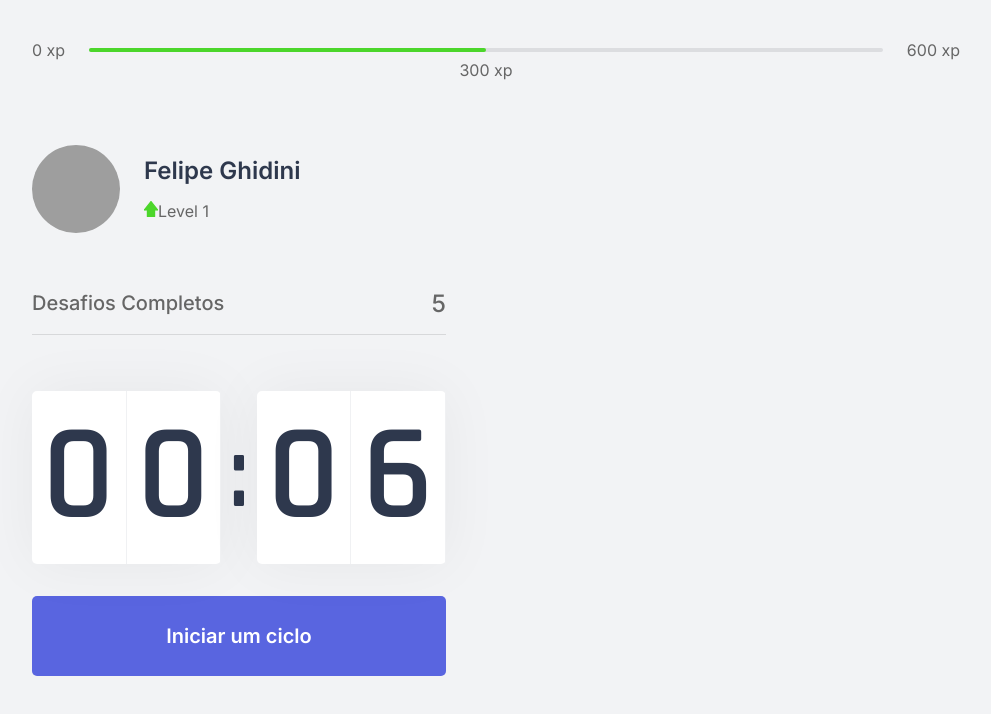
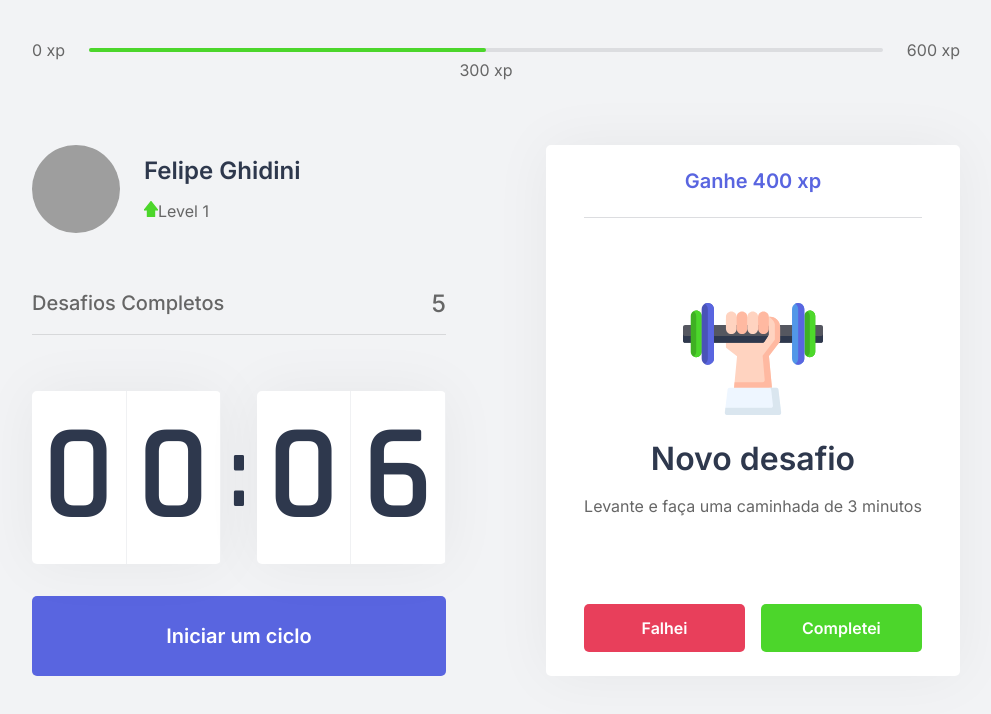
Before and after one commit to felipeghidini/Next-Level-Week--4, a Next.js app: page / in a window 1280 px wide. Shown: the top 714 px of the page, without its empty margins (144-1135 px from the left). Built offline with nearby package versions, Linux system fonts and the light colour scheme; grey boxes are pictures that could not be loaded.

Commit message:
Criado contexto de desafios

```diff
--- /dev/null
+++ b/src/components/ChallengeBox.tsx
@@ -0,0 +1,52 @@
+import styles from '../styles/components/ChallengeBox.module.css'
+import { useContext } from 'react';
+import { ChallengesContext } from '../contexts/ChallengesContext';
+
+export function ChallengeBox() {
+    const contextData = useContext(ChallengesContext);
+
+    console.log(contextData)
+
+    const hasActiveChallenge = true;
+
+    return (
+        <div className={styles.challengeBoxContainer}>
+            { hasActiveChallenge ? (
+                <div className={styles.challengeActive}>
+                    <header>Ganhe 400 xp</header>
+
+                    <main>
+                        <img src="icons/body.svg" />
+                        <strong>Novo desafio</strong>
+                        <p>Levante e faça uma caminhada de 3 minutos</p>
+                    </main>
+
+                    <footer>
+                        <button
+                         type="button"
+                         className={styles.challengeFailedButton}
+                        >
+                            Falhei
+                        </button>
+                        <button
+                         type="button"
+                         className={styles.challengeSucceededButton}
+                        >
+                            Completei
+                        </button>
+                    </footer>
+                </div>
+            ) : (
+
+                <div className={styles.challengeNotActive}>
+                <strong>Finalize um ciclo para receber um desafio</strong>
+                <p>
+                    <img src="icons/level-up.svg" alt="Level Up"/>
+                    Avance de level completando desafios.
+                </p>
+            </div>
+            )}
+
+        </div>
+    )
+}
--- a/src/components/Countdown.tsx
+++ b/src/components/Countdown.tsx
@@ -1,9 +1,13 @@
 import styles from '../styles/components/Countdown.module.css';
-import { useState, useEffect } from 'react';
+import { useState, useEffect, useContext } from 'react';
+import { ChallengesContext } from '../contexts/ChallengesContext';
 
 let countdownTimeout: NodeJS.Timeout;
 
 export function Countdown() {
+    const { startNewChallenge } = useContext(ChallengesContext);
+
+
     const [time, setTime] = useState(0.1 * 60);
     const [isActive, setIsActive] = useState(false);
     const [hasFinished, setHasFinished] = useState(false);
@@ -32,6 +36,7 @@
         }else if (isActive && time === 0) {
             setHasFinished(true);
             setIsActive(false);
+            startNewChallenge();
         }
     }, [isActive, time]);
 
--- /dev/null
+++ b/src/contexts/ChallengesContext.tsx
@@ -0,0 +1,44 @@
+import { createContext, useState, ReactNode } from 'react';
+
+interface ChallengesContextData {
+    level: number;
+    currentExperience: number;
+    challengesCompleted: number;
+    levelUp: () => void;
+    startNewChallenge: () => void;
+}
+
+interface ChallengesProviderProps {
+    children: ReactNode;
+}
+
+export const ChallengesContext = createContext({} as ChallengesContextData);
+
+
+export function ChallengesProvider({ children }: ChallengesProviderProps) {
+    const [level, setLevel] = useState(1);
+    const [currentExperience, setCurrentExperience] = useState(0);
+    const [challengesCompleted, setChallengesCompletade] = useState(0);
+
+    function levelUp() {
+        setLevel(level + 1);
+    }
+
+    function startNewChallenge() {
+        console.log('New challenge');
+    }
+
+    return (
+        <ChallengesContext.Provider
+        value={{
+            level,
+            currentExperience,
+            challengesCompleted,
+            levelUp,
+            startNewChallenge
+            }}
+        >
+            {children}
+        </ChallengesContext.Provider>
+    );
+}
--- a/src/pages/_app.tsx
+++ b/src/pages/_app.tsx
@@ -1,9 +1,15 @@
 import React from 'react';
 import '../styles/global.css'
 
+import { ChallengesProvider } from '../contexts/ChallengesContext'
 
 function MyApp({ Component, pageProps }) {
-  return <Component {...pageProps} />
+  return (
+  <ChallengesProvider>
+   <Component {...pageProps} />
+   </ChallengesProvider>
+
+  )
 }
 
 export default MyApp
--- a/src/pages/index.tsx
+++ b/src/pages/index.tsx
@@ -1,9 +1,11 @@
 import Head from 'next/head'
+import styles from '../styles/pages/Home.module.css';
+
 import { ExperienceBar } from "../components/ExperienceBar";
 import { Profile } from '../components/Profile';
-import styles from '../styles/pages/Home.module.css';
 import { CompletedChallenges } from '../components/CompletedChallenges';
 import { Countdown } from '../components/Countdown';
+import { ChallengeBox } from '../components/ChallengeBox';
 
 
 export default function Home() {
@@ -22,6 +24,7 @@
             <Countdown />
          </div>
          <div>
+            <ChallengeBox />
 
          </div>
 
--- /dev/null
+++ b/src/styles/components/ChallengeBox.module.css
@@ -0,0 +1,103 @@
+.challengeBoxContainer {
+    height: 100%;
+
+    background: var(--white);
+    border-radius: 5px;
+    box-shadow: 0 0 60px rgba(0, 0, 0, 0.05);
+    padding: 1.5rem 2rem;
+    display: flex;
+    flex-direction: column;
+    align-items: center;
+    justify-content: center;
+    text-align: center;
+}
+
+.challengeNotActive {
+    display: flex;
+    flex-direction: column;
+    align-items: center;
+}
+
+.challengeNotActive strong {
+    font-size: 1.5rem;
+    font-weight: 500;
+    line-height: 1.4;
+}
+
+.challengeNotActive p {
+    display: flex;
+    flex-direction: column;
+    align-items: center;
+    line-height: 1.4;
+    max-width: 70%;
+    margin-top: 3rem;
+}
+
+.challengeNotActive p img {
+    margin-bottom: 1rem;
+}
+
+.challengeActive {
+    height: 100%;
+    display: flex;
+    flex-direction: column;
+}
+
+.challengeActive header {
+    color: var(--blue);
+    font-weight: 600;
+    font-size: 1.25rem;
+    padding: 0 2rem 1.5rem;
+    border-bottom: 1px solid var(--gray-line);
+}
+
+.challengeActive main{
+    flex: 1;
+    display: flex;
+    flex-direction: column;
+    align-items: center;
+    justify-content: center;
+}
+
+.challengeActive main strong {
+    font-size: 2rem;
+    font-weight: 600;
+    color: var(--title);
+    margin: 1.5rem 0 1rem;
+}
+
+.challengeActive main p {
+    line-height: 1.5;
+}
+
+.challengeActive footer {
+    display: grid;
+    grid-template-columns: 1fr 1fr;
+    gap: 1rem;
+}
+
+.challengeActive footer button {
+    height: 3rem;
+    display: flex;
+    align-items: center;
+    justify-content: center;
+    border: 0;
+    border-radius: 5px;
+
+    color: var(--white);
+    font-size: 1rem;
+    font-weight: 600;
+    transition: filter 0.2;
+}
+
+.challengeActive footer button.challengeFailedButton{
+    background: var(--red);
+}
+
+.challengeActive footer button.challengeSucceededButton{
+    background: var(--green);
+}
+
+.challengeActive footer button:hover {
+    filter: brightness(0.9);
+}
```
